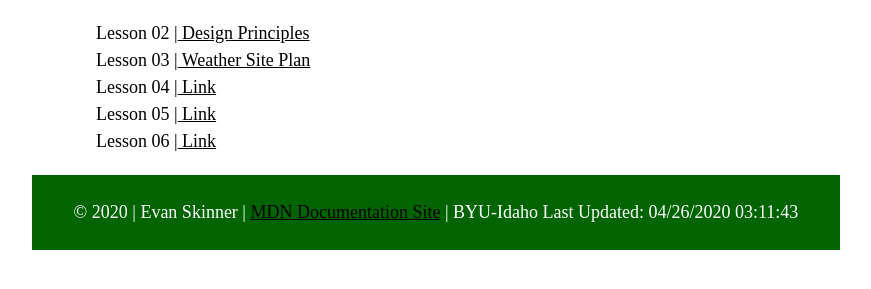
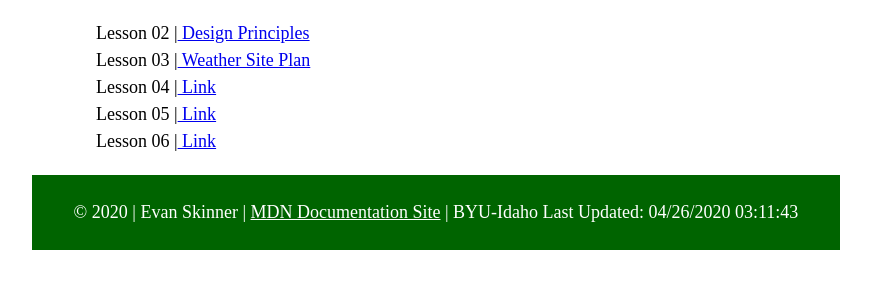
Before and after one commit to evanskinner1/evanskinner1.github.io, a plain HTML site: page index.html in a window 1280 px wide. Shown: the part 407-696 px from the top of the page, without its empty margins (204-1075 px from the left). Drawn offline with Linux system fonts and the light colour scheme.

Commit message:
Final Update of Initial Portal

```diff
--- a/css/main.css
+++ b/css/main.css
@@ -18,9 +18,3 @@ header, footer {
     text-align: center;
     padding: 1.5rem;
 }
-
-
-
-a {
-    color: black;
-}
--- a/index.html
+++ b/index.html
@@ -38,7 +38,8 @@
 
   </section>
   <footer>
-    &copy; 2020 | Evan Skinner | <a href="https://developer.mozilla.org/en-US/">MDN Documentation Site</a>
+    &copy; <script src="js/dynamicyear.js"></script>
+    | Evan Skinner | <a href="https://developer.mozilla.org/en-US/" style="color:white">MDN Documentation Site</a>
     | BYU-Idaho <script> document.write("Last Updated:" + " " +document.lastModified);</script>
 
   </footer>
--- /dev/null
+++ b/js/dynamicyear.js
@@ -0,0 +1,2 @@
+var dt = new Date();
+      document.write( dt.getFullYear() );
```
